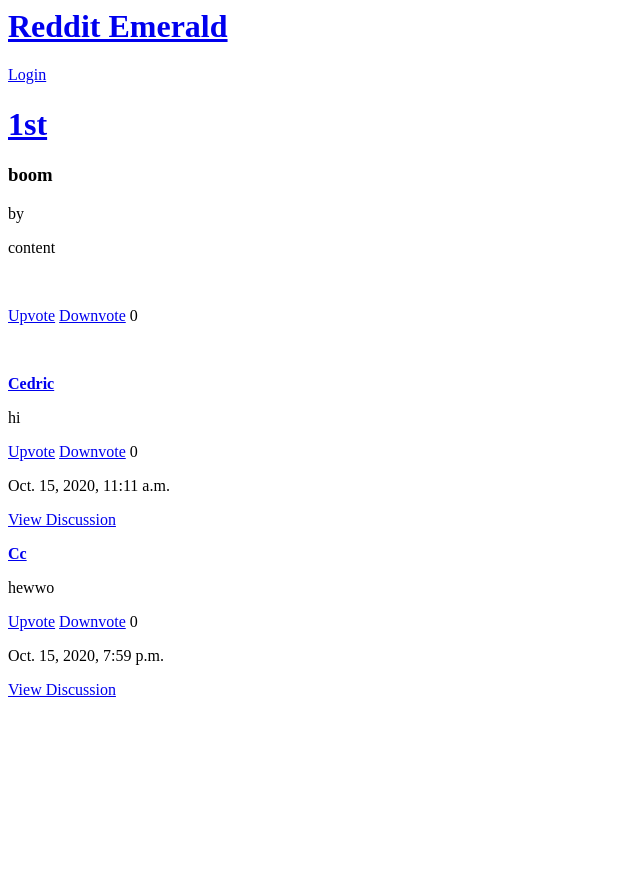
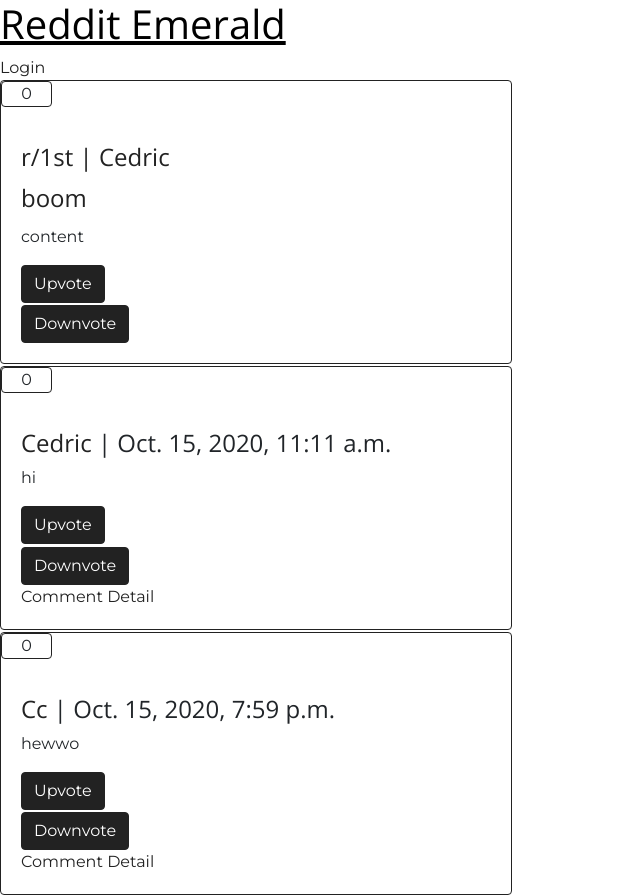
Before and after one commit to CedricMul/reddit_emerald, a Django app: page /post/1/ in a window 1280 px wide. Shown: the whole page, without its empty margins (0-640 px from the left). Before the commit the page ends 697 px from the top, so only its background shows below. Run offline with Django 3.2, Linux system fonts and the light colour scheme; data comes from the database, SQL or seed files in the repository; some libraries are stand-ins or nearby versions.

Commit message:
used existing css for comments

```diff
--- a/Post/templates/post_detail.html
+++ b/Post/templates/post_detail.html
@@ -1,3 +1,6 @@
+{% load static %}
+<link rel="stylesheet" type="text/css" href="{% static 'Main/style.css' %}">
+
 <h1><a href="/r/all/"> Reddit Emerald </a></h1>
 <div>
 {% if user.is_authenticated %}
@@ -9,26 +12,33 @@
 {% endif %}
 </div>
 
-<h1><a href="/r/{{ post.subreddit_parent.name }}/">{{ post.subreddit_parent }}</a></h1>
-<h3><b>{{ post.title }}</b></h3>
-<p>by <a href="/u/{{ post.user_posted.displayname }}/">{{ post.user_posted.displayname }}</a></p>
+<div class="card border-primary">
+    <p class="card header border-primary" id="vote-score">{{ post.votes }}</p>
+<div class="card-body d-flex flex-column align-items-start">
+    <h4 class="card-title text-primary"><a href="/r/{{ post.subreddit_parent }}/"> r/{{ post.subreddit_parent }} </a>
+        | <a href="/u/{{ post.user_posted }}/"> {{ post.user_posted }} </a>
+    </h4>
+	<h4 class="card-title text-primary"><a href="/post/{{ post.id }}/"> {{ post.title }}</a></h4>
+	<p class="card-text">{{ post.content }}</p>
+	<a href="/upvote/post/{{ post.id }}/" class="btn btn-primary mt-auto">Upvote</a>
+    <br>
+    <a href="/downvote/post/{{ post.id }}/" class="btn btn-primary mt-auto">Downvote</a>
+</div>
+</div>
 
-<p>{{ post.content }}</p>
+{% for c in comments %}
 <br>
-<p>
-    <a href="/upvote/post/{{ post.id }}/">Upvote</a>
-    <a href="/downvote/post/{{ post.id }}/">Downvote</a>
-    {{ post.votes }}
-</p>
-<br>
-{% for c in comments %}
-    <p><b><a href="/u/{{ c.user_commented.displayname }}/">{{ c.user_commented }}</a></b></p>
-    <p>{{ c.content }}</p>
-    <p>
-        <a href="/upvote/comment/{{ c.id }}/">Upvote</a>
-        <a href="/downvote/comment/{{ c.id }}/">Downvote</a>
-        {{ c.votes }}
-    </p>
-    <p>{{ c.dt_time }}</p>
-    <p><a href="/comment_detail/{{ c.id }}/">View Discussion</a></p>
+    <div class="card border-primary">
+        <p class="card header border-primary" id="vote-score">{{ c.votes }}</p>
+        <div class="card-body d-flex flex-column align-items-start">
+            <h4><a href="/u/{{ p.user_commented.displayname }}/"> {{ c.user_commented }} </a>
+                | {{ c.dt_time }}</h4>
+            <p class="card-text">{{ c.content }}</p>
+            <a href="/upvote/comment/{{ c.id }}/" class="btn btn-primary mt-auto">Upvote</a>
+            <br>
+            <a href="/downvote/comment/{{ c.id }}/" class="btn btn-primary mt-auto">Downvote</a>
+            <a href="/comment_detail/{{ c.id }}/">Comment Detail</a>
+            </div>
+    </div>
+
 {% endfor %}
```
